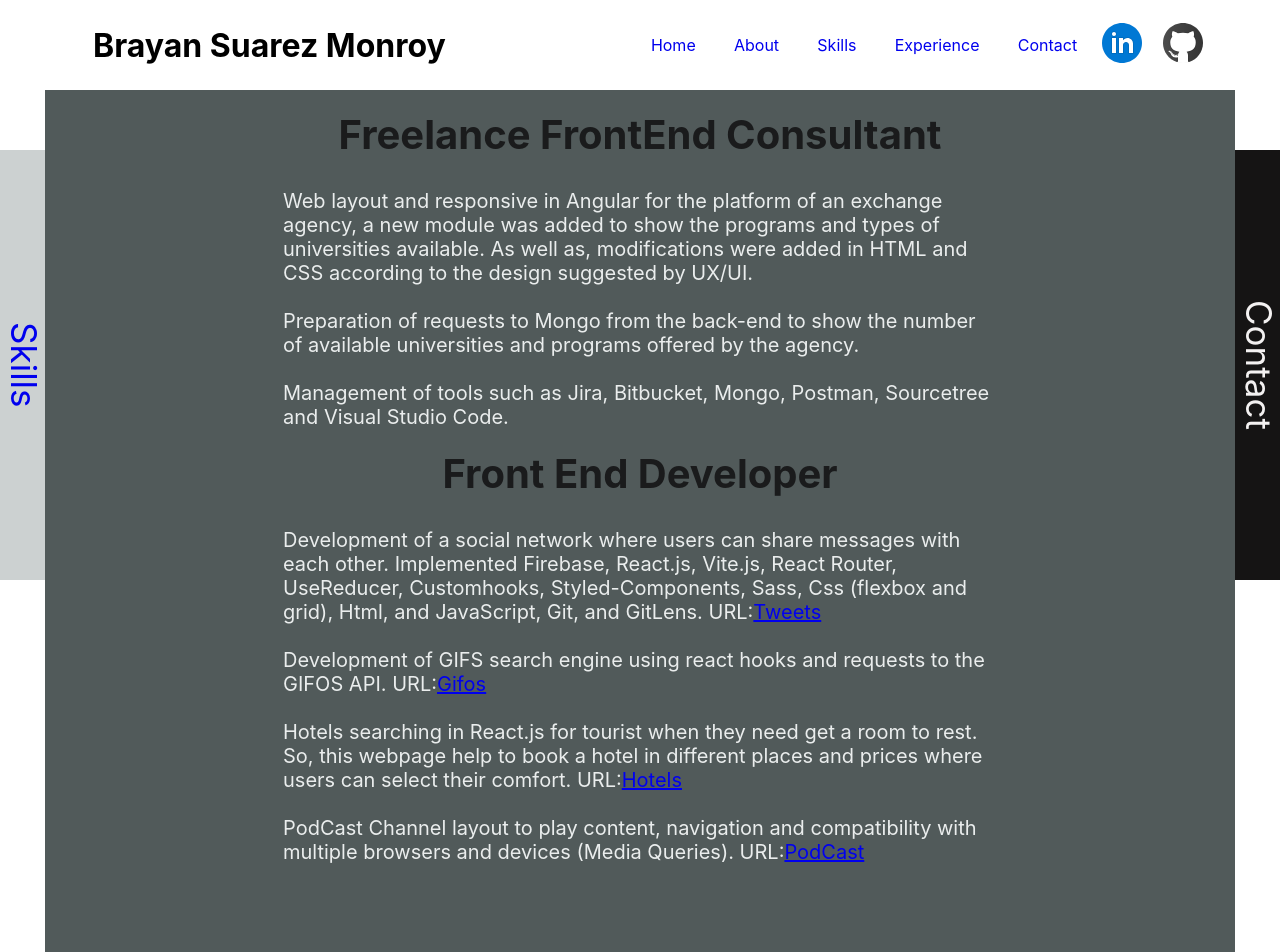
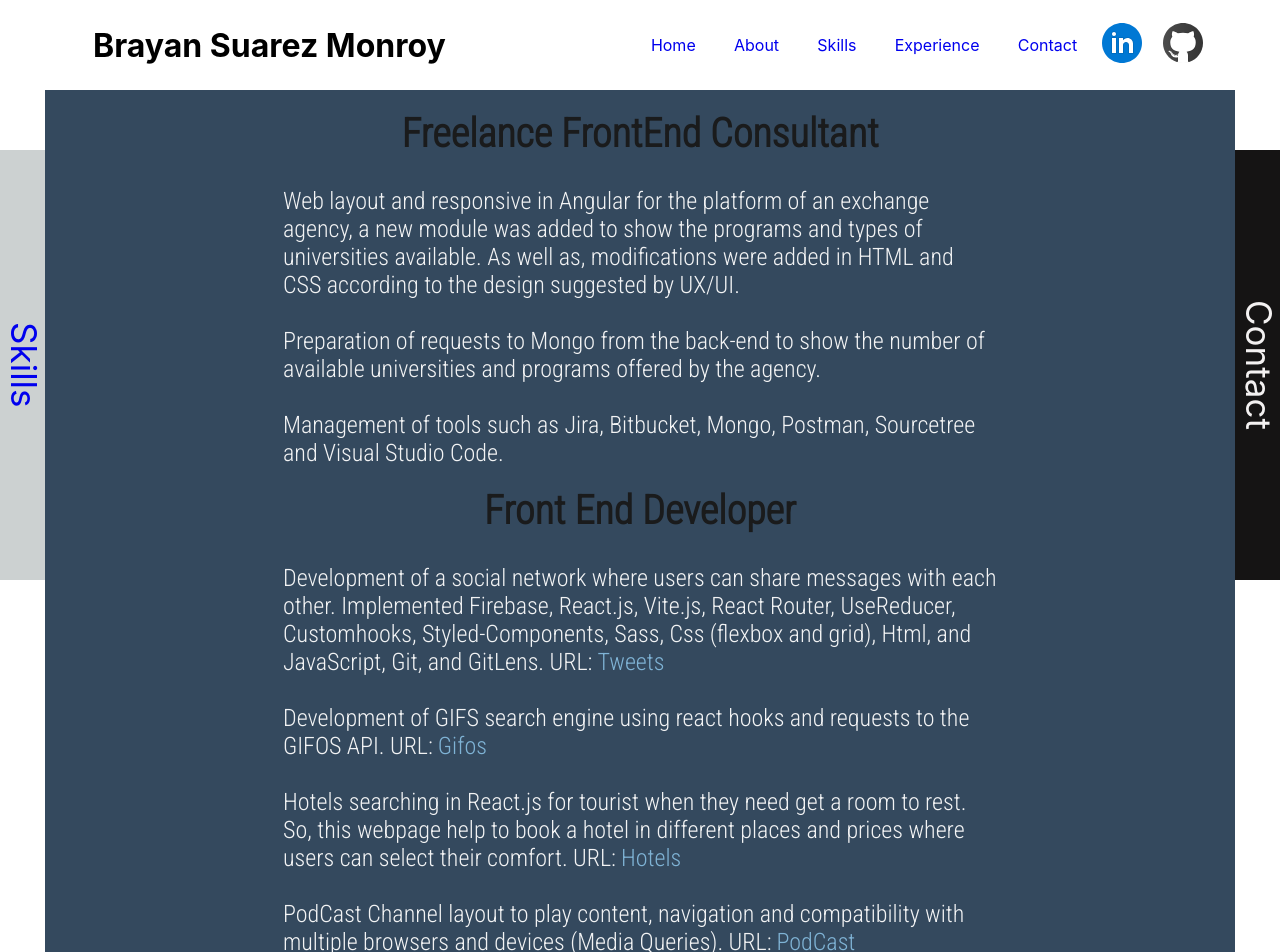
Before and after one commit to brayansuamon/QuaxarTest, a React (Vite) app: page /experience in a window 1280 px wide. Shown: the top 952 px of the page. Built offline with nearby package versions, Linux system fonts and the light colour scheme.

Commit message:
Added styles to experience

```diff
--- a/src/pages/About/About.module.scss
+++ b/src/pages/About/About.module.scss
@@ -1,3 +1,5 @@
+@import url('https://fonts.googleapis.com/css2?family=Roboto+Condensed:wght@300&display=swap');
+
 .body_about{
     width: 100%;
     height: 100%;
@@ -11,10 +13,12 @@
         font-size: 50px;
         margin-bottom: 40px;
         color: #1A1B1C;
+        font-family: 'Roboto Condensed', sans-serif;
      }
      article{
          width: 60%;
-         font-size: 20px;
+         font-size: 24px;
          color: #F2F3F4;
+         font-family: 'Roboto Condensed', sans-serif;
      }
 }
--- a/src/pages/Experience/Experience.jsx
+++ b/src/pages/Experience/Experience.jsx
@@ -1,6 +1,6 @@
 import React from "react";
 import styles from "./Experience.module.scss";
-const { body_exp } = styles;
+const { body_exp, body_links } = styles;
 const Experience = () => {
   return (
     <div className={body_exp}>
@@ -24,21 +24,33 @@ const Experience = () => {
           each other. Implemented Firebase, React.js, Vite.js, React Router,
           UseReducer, Customhooks, Styled-Components, Sass, Css (flexbox and
           grid), Html, and JavaScript, Git, and GitLens. URL:
-          <a href="https://users-d9f6d.firebaseapp.com/">Tweets</a>
+          <a className={body_links} href="https://users-d9f6d.firebaseapp.com/">
+            Tweets
+          </a>
           <br />
           <br />
           Development of GIFS search engine using react hooks and requests to
           the GIFOS API. URL:
-          <a href="https://t2es5.sse.codesandbox.io/">Gifos</a>
+          <a className={body_links} href="https://t2es5.sse.codesandbox.io/">
+            Gifos
+          </a>
           <br />
           <br />
           Hotels searching in React.js for tourist when they need get a room to
           rest. So, this webpage help to book a hotel in different places and
           prices where users can select their comfort. URL:
-          <a href="https://4uv0c.csb.app/">Hotels</a> <br />
+          <a className={body_links} href="https://4uv0c.csb.app/">
+            Hotels
+          </a>{" "}
+          <br />
           <br /> PodCast Channel layout to play content, navigation and
           compatibility with multiple browsers and devices (Media Queries). URL:
-          <a href="https://brayansuarezsprint1.netlify.app/">PodCast</a>
+          <a
+            className={body_links}
+            href="https://brayansuarezsprint1.netlify.app/"
+          >
+            PodCast
+          </a>
         </p>
       </article>
     </div>
--- a/src/pages/Experience/Experience.module.scss
+++ b/src/pages/Experience/Experience.module.scss
@@ -1,8 +1,10 @@
+@import url('https://fonts.googleapis.com/css2?family=Roboto+Condensed:wght@300&display=swap');
+
 .body_exp{
 
     width: 100%;
     height: 900px;
-    background-color: #515A5A;
+    background-color: #34495E;
     display: flex;
     justify-content: start;
     align-items:center;
@@ -18,11 +20,18 @@ article{
         font-size: 40px;
         margin-bottom: 30px;
         color: #1A1B1C;
+        font-family: 'Roboto Condensed', sans-serif;
     }
     p{
-        font-size: 20px;
+        font-size: 24px;
         width: 60%;
-        color: #EAEDED ;
+        color: #F2F3F4;
+        font-family: 'Roboto Condensed', sans-serif;
+        a{
+            color: #7FB3D5;
+            margin-left: 5px;
+            text-decoration: none;
+        }
     }
 }
 
```
